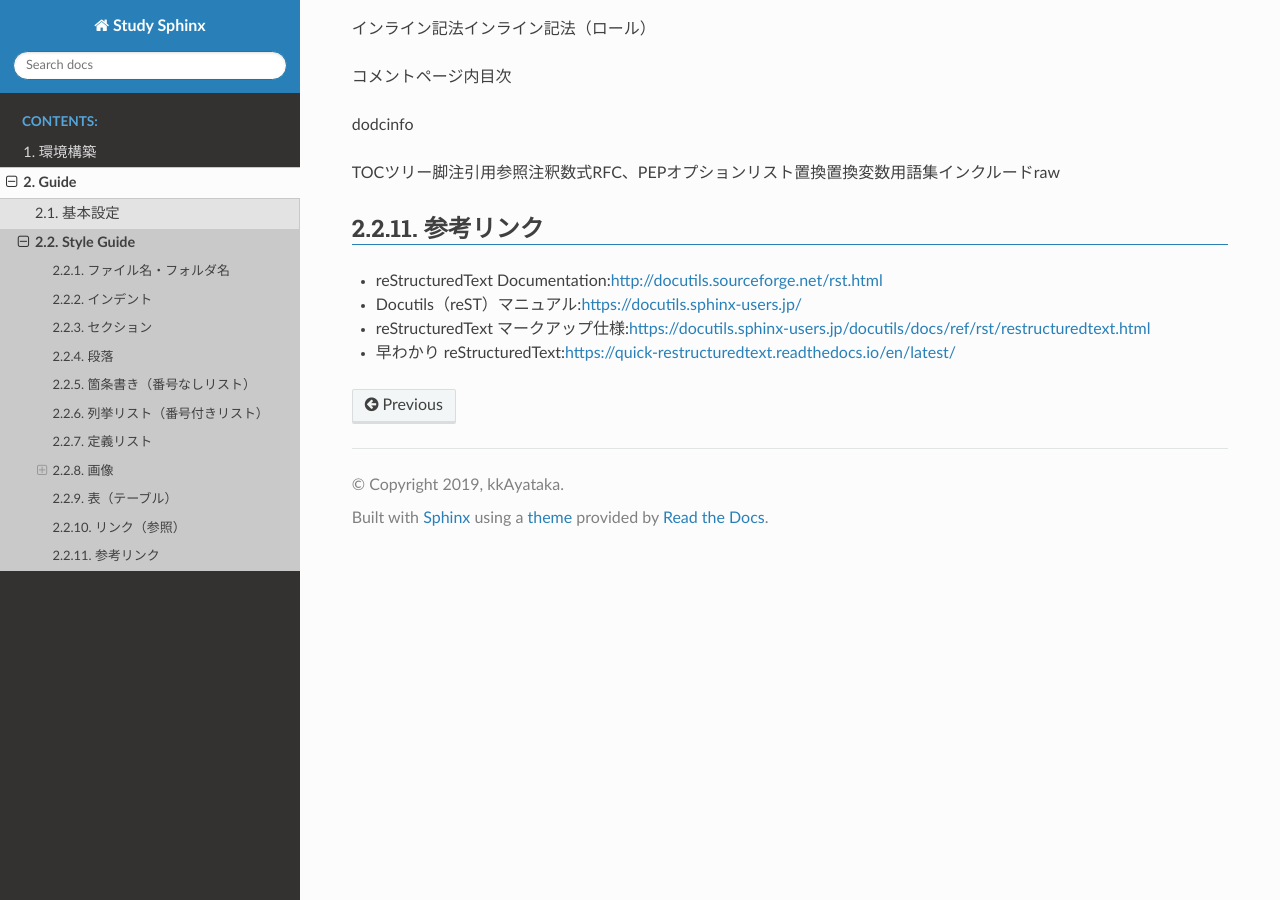
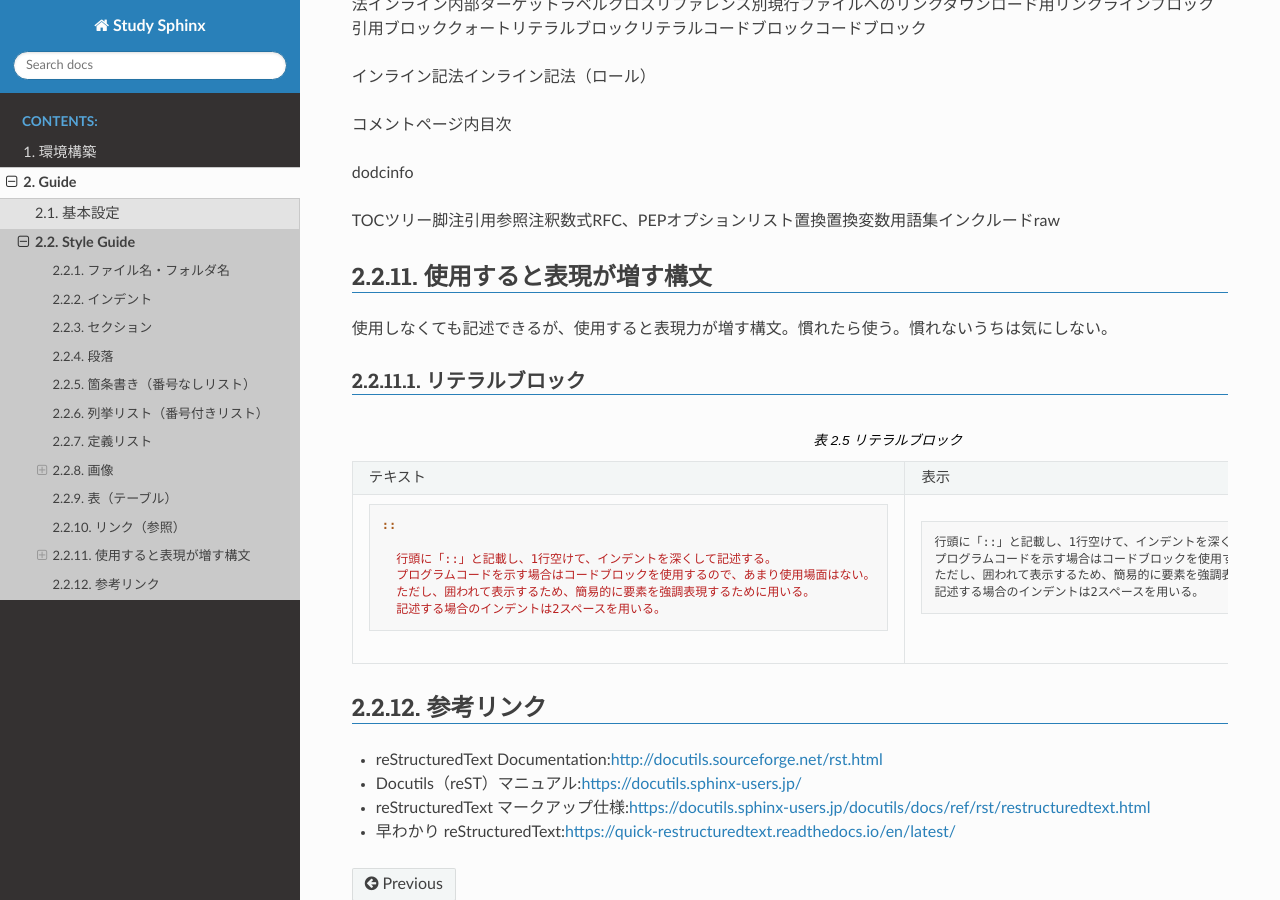
Before and after one commit to kkAyataka/study-sphinx, a Sphinx documentation site: the page built from doc/guide/style-guide.rst, in a window 1280 px wide and 900 px high, scrolled down 3775 px. Built offline with Sphinx 7.4.7 and the Read the Docs theme 2.0.0, drawn with Linux system fonts in a browser that asks for light colours.

Commit message:
Write about literal block

```diff
--- a/doc/guide/style-guide.rst
+++ b/doc/guide/style-guide.rst
@@ -184,6 +184,25 @@ RFC、PEP
 raw
 
 
+使用すると表現が増す構文
+================================================================================
+
+使用しなくても記述できるが、使用すると表現力が増す構文。
+慣れたら使う。慣れないうちは気にしない。
+
+
+リテラルブロック
+--------------------------------------------------------------------------------
+
+.. list-table:: リテラルブロック
+
+   * - テキスト
+     - 表示
+   * - .. literalinclude:: style-sample/literal-block.txt
+          :language: rst
+     - .. include:: style-sample/literal-block.txt
+
+
 参考リンク
 ================================================================================
 
--- /dev/null
+++ b/doc/guide/style-sample/literal-block.txt
@@ -0,0 +1,6 @@
+::
+
+  行頭に「::」と記載し、1行空けて、インデントを深くして記述する。
+  プログラムコードを示す場合はコードブロックを使用するので、あまり使用場面はない。
+  ただし、囲われて表示するため、簡易的に要素を強調表現するために用いる。
+  記述する場合のインデントは2スペースを用いる。
```
